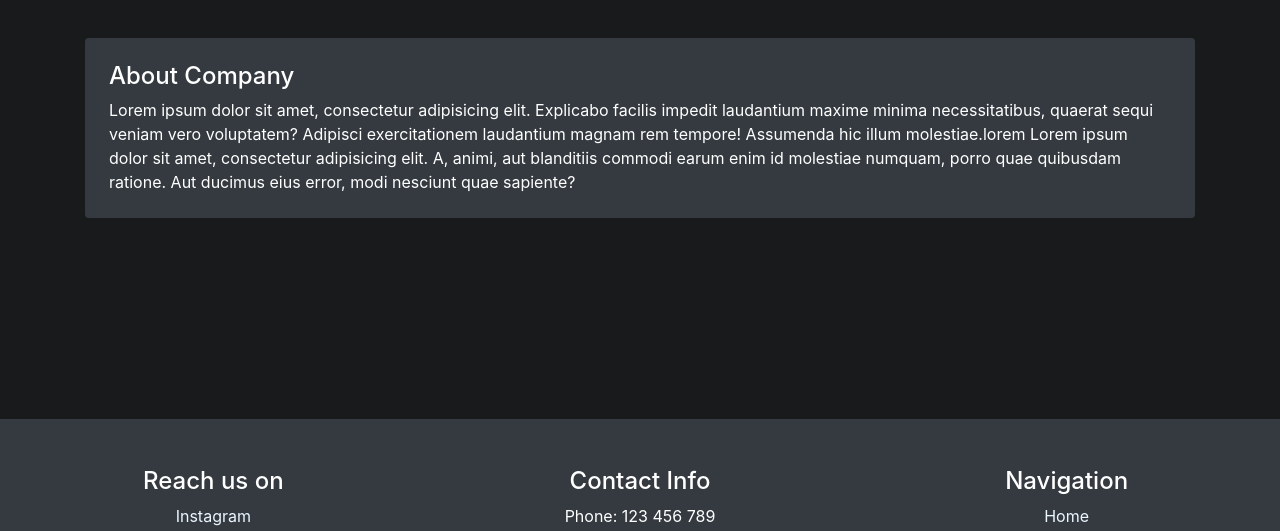
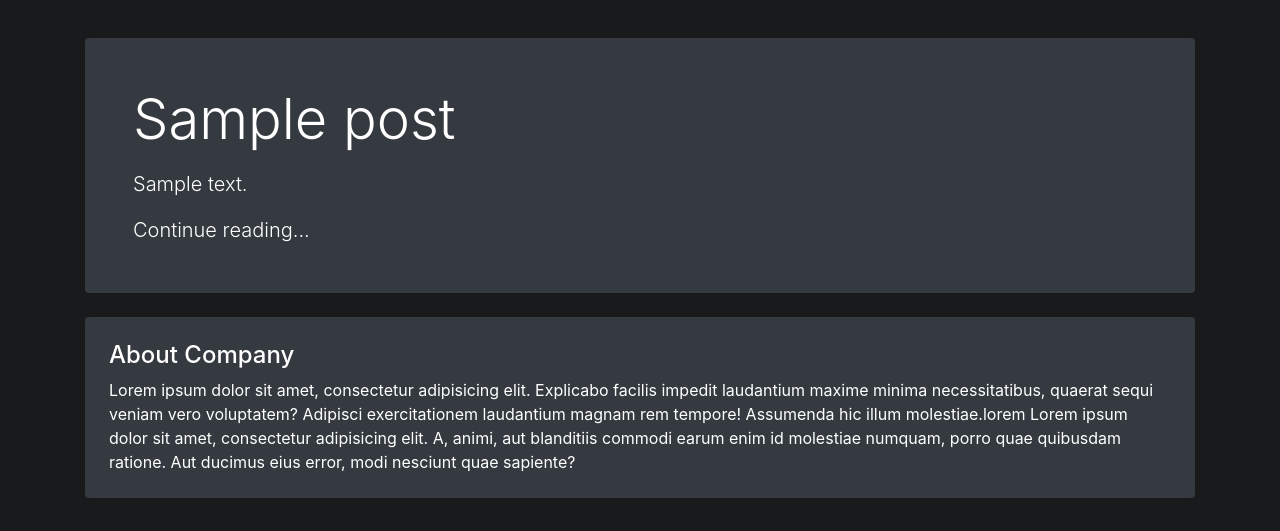
Before and after one commit to Raekker/pastry-shop, a Django app: page / in a window 1280 px wide. Shown: the part 56-587 px from the top of the page. Run offline with Django 3.2, Linux system fonts and the light colour scheme; tables that the repository leaves empty hold one stand-in row (values such as "Sample post"); some libraries are stand-ins or nearby versions.

Commit message:
fix main page post display

```diff
--- a/pastry_shop/templates/pages/home.html
+++ b/pastry_shop/templates/pages/home.html
@@ -56,6 +56,13 @@
       </div>
     </div>
   {% elif recent_posts.count == 1 %}
+    <div class="p-4 p-md-5 mb-4 text-white rounded bg-dark">
+      <div class="col-md-6 px-0">
+        <h1 class="display-4">{{ recent_posts.0.title }}</h1>
+        <p class="lead my-3">{{ recent_posts.0.content|truncatewords:25 }}</p>
+        <p class="lead mb-0"><a href="{% url 'blog:post-detail' recent_posts.0.pk %}" class="text-white fw-bold">Continue reading...</a></p>
+      </div>
+    </div>
   {% endif %}
 </section>
 <section>
```
